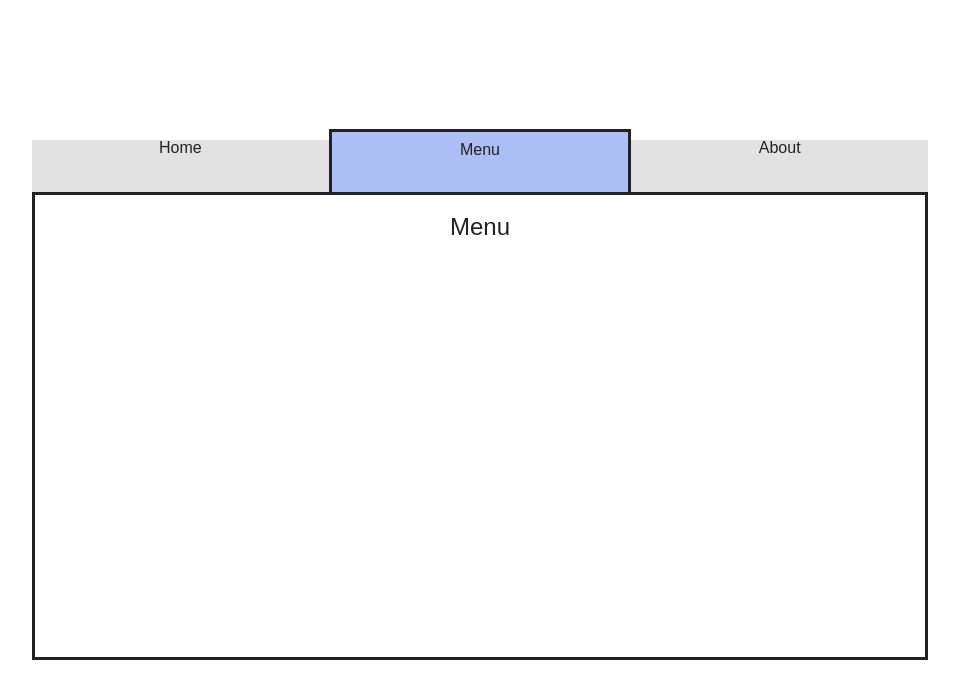
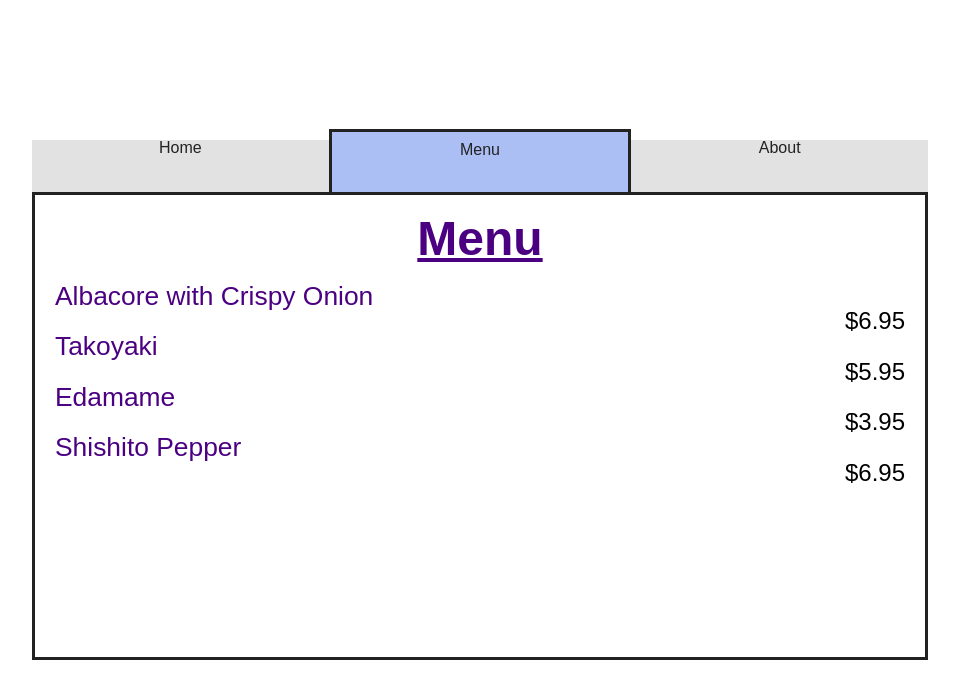
Before and after one commit to HristovCodes/Restaraunt-Page, a website built with webpack: page dist/index.html in a window 1280 px wide. Both pictures are taken after a click on the link "Menu". Shown: the whole page, without its empty margins (160-1119 px from the left). Built offline with nearby package versions, Linux system fonts and the light colour scheme.

Commit message:
Menu and about section done

```diff
--- a/src/about.js
+++ b/src/about.js
@@ -1,10 +1,15 @@
 //generate about tab
 const about = (() => {
-  const name = "About";
   const generate = () => {
     let tab = document.createElement("div");
-    tab.innerText = name;
     tab.classList.add("tab");
+    let title = document.createElement("h1");
+    title.innerText = "It’s More Fun In Indigo!";
+    let text = document.createElement("h2");
+    text.innerText =
+      "Lively music, a vibrant crowd, inventive cocktails and the best sushi this side of California. You know when you’re in Indigo because there’s no other place like it. Order up the best sushi in town and delight in our signature rolls or amazing Japanese inspired cuisine. Whatever you choose, it’s all served with a big side of Anything Can Happen. So bring your friends or make new ones. Either way, you’re in for a great time.";
+    tab.appendChild(title);
+    tab.appendChild(text);
     return tab;
   };
   return {
--- a/src/menu.js
+++ b/src/menu.js
@@ -3,9 +3,45 @@ const menu = (() => {
   const name = "Menu";
   const generate = () => {
     let tab = document.createElement("div");
-    tab.innerText = name;
+    let title = document.createElement("h1");
+    title.innerText = "Menu";
+    tab.appendChild(title);
+    tab.appendChild(_generateMenu());
     tab.classList.add("tab");
     return tab;
+  };
+
+  const _generateMenu = () => {
+    let items = document.createElement("menu");
+    items.classList.add("menu");
+    let products = [
+      {
+        name: "Albacore with Crispy Onion",
+        price: "$6.95"
+      },
+      {
+        name: "Takoyaki",
+        price: "$5.95"
+      },
+      {
+        name: "Edamame",
+        price: "$3.95"
+      },
+      {
+        name: "Shishito Pepper",
+        price: "$6.95"
+      }
+    ];
+    products.forEach(element => {
+      let text = document.createElement("h2");
+      text.innerText = element.name;
+      let price = document.createElement("p");
+      price.innerText = element.price;
+      items.appendChild(text);
+      items.appendChild(price);
+    });
+
+    return items;
   };
   return {
     generate
```
Also changed, not shown: dist/main.css, dist/main.js, dist/main.scss, 1 other file.
